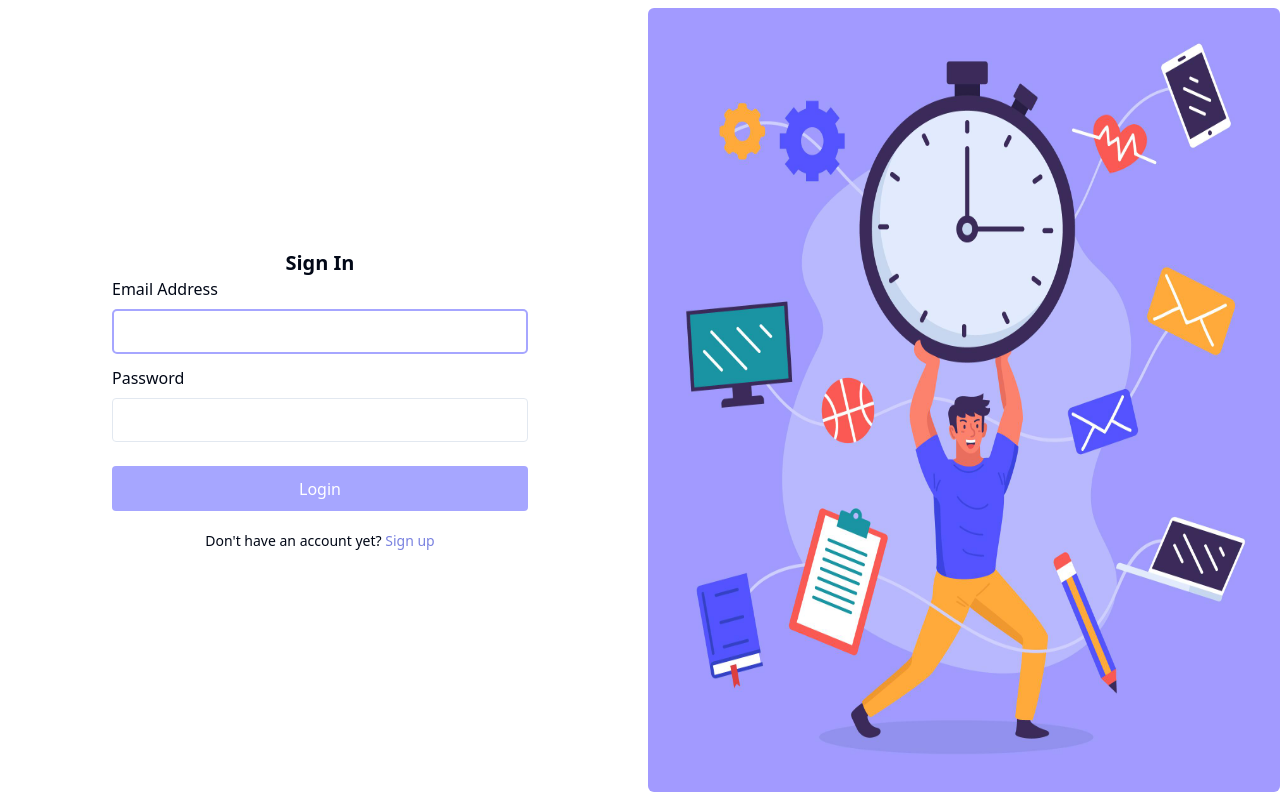
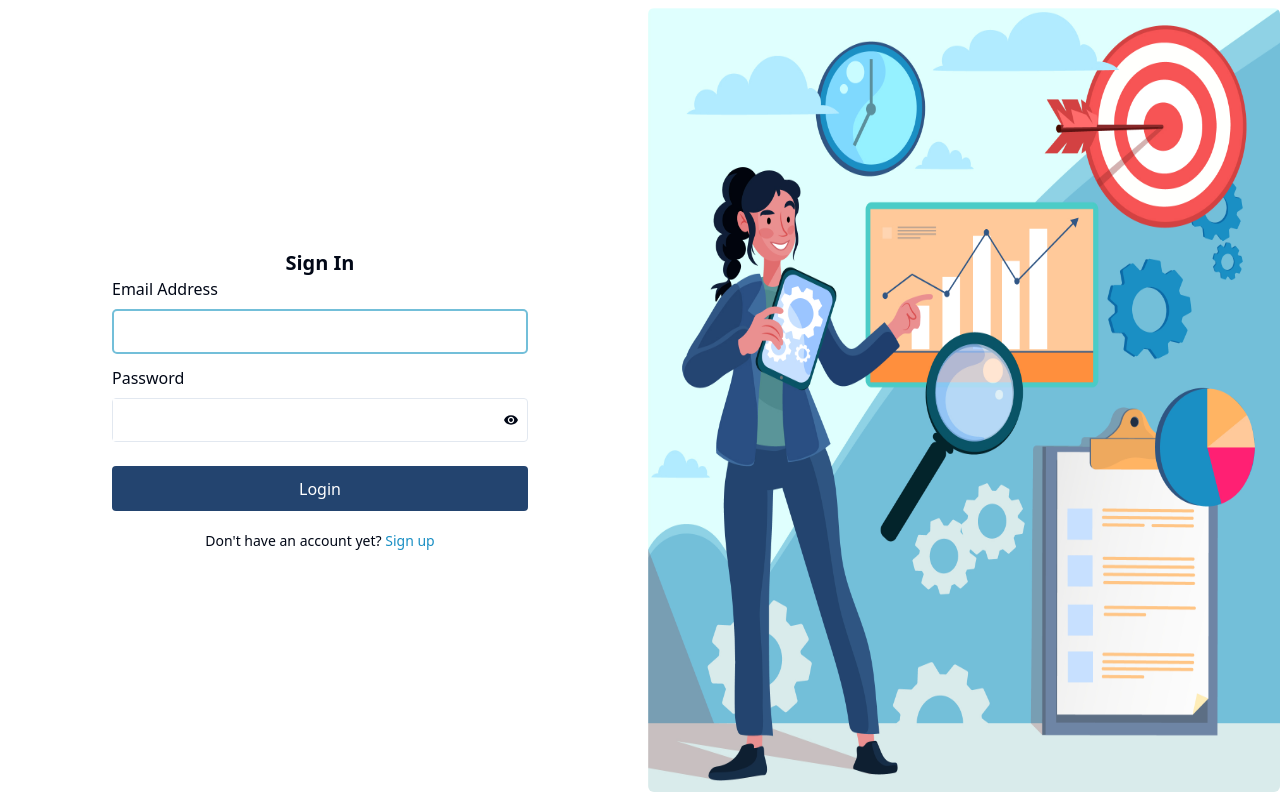
Before and after one commit to 0z-cryptik/projectPlanner-frontend, a React (Vite) app: page /login in a window 1280 px wide. Built offline with nearby package versions, Linux system fonts and the light colour scheme.

Commit message:
progress

```diff
--- a/src/components/login/loginForm.jsx
+++ b/src/components/login/loginForm.jsx
@@ -2,22 +2,18 @@ import { useState } from "react";
 import { useList } from "../../hooks/stateProvider";
 import { useNavigate } from "react-router";
 import { LoginError } from "../errorPages/loginError";
+import { PasswordField } from "./passwordField";
 
 export const LoginForm = () => {
   const [email, setEmail] = useState("");
-  const [password, setPassword] = useState("");
   const [error, setError] = useState(false);
-  const { setUser, setProjects, setLoggingInUser } =
-    useList();
+
+  const { setUser, setProjects, setLoggingInUser } = useList();
 
   const navigate = useNavigate();
 
   const emailChangeHandler = (e) => {
     setEmail(e.target.value);
-  };
-
-  const passwordChangeHandler = (e) => {
-    setPassword(e.target.value);
   };
 
   const submitHandler = async (e) => {
@@ -57,7 +53,9 @@ export const LoginForm = () => {
 
   return (
     <main className="lg:h-screen lg:w-1/2 flex flex-col items-center justify-center py-2 my-auto order-2 lg:order-1">
-      <h1 className="text-4xl max-lg:w-[60%] lg:text-xl font-semibold lg:font-bold">Sign In</h1>
+      <h1 className="text-4xl max-lg:w-[60%] lg:text-xl font-semibold lg:font-bold">
+        Sign In
+      </h1>
       <form
         className="flex flex-col w-[65%] max-lg:mt-[2.5rem]"
         onSubmit={submitHandler}>
@@ -67,7 +65,7 @@ export const LoginForm = () => {
           Email Address
         </label>
         <input
-          className="border mb-3 rounded h-[2.8rem] px-2 text-sm outline-[#f7c2dc] lg:outline-[#a6a6ff]"
+          className="border mb-3 rounded h-[2.8rem] px-2 text-sm outline-[#f7c2dc] lg:outline-[#73bfd9]"
           name="email"
           type="email"
           value={email}
@@ -80,16 +78,9 @@ export const LoginForm = () => {
           htmlFor="password">
           Password
         </label>
-        <input
-          className="border mb-6 rounded h-[2.8rem] px-2 text-sm outline-[#f7c2dc] lg:outline-[#a6a6ff]"
-          name="password"
-          type="password"
-          value={password}
-          onChange={passwordChangeHandler}
-          required
-        />
+        <PasswordField />
         <button
-          className="bg-[#df5569] lg:bg-[#a6a6ff] lg:hover:bg-[#b8b8fe] text-white hover:text-black h-[2.8rem] rounded"
+          className="bg-[#df5569] lg:hover:bg-[#73bfd9] lg:bg-[#23446f] text-white h-[2.8rem] rounded"
           id="submit"
           type="submit"
           value="submit">
@@ -102,7 +93,7 @@ export const LoginForm = () => {
           onClick={() => {
             navigate("/signup");
           }}
-          className="text-[#df5569] lg:text-[#7a82e0]">
+          className="text-[#df5569] lg:text-[#1a8fc4]">
           Sign up
         </button>
       </p>
--- a/src/components/login/loginPage.jsx
+++ b/src/components/login/loginPage.jsx
@@ -1,7 +1,7 @@
 import { LoginForm } from "./loginForm";
 import { LoggingInUser } from "../loaders/loggingInUser";
 import { useList } from "@/src/hooks/stateProvider";
-import Pic from "@/src/assets/4888301.jpg";
+import Pic from "@/src/assets/6376174.jpg";
 import PhonePic from "@/src/assets/6262501.jpg";
 
 export const LoginPage = () => {
--- /dev/null
+++ b/src/components/login/passwordField.jsx
@@ -0,0 +1,45 @@
+import { useState } from "react";
+import { IoMdEye, IoMdEyeOff } from "react-icons/io";
+
+export const PasswordField = () => {
+  const [password, setPassword] = useState("");
+  const [showPassword, setShowPassword] = useState(false);
+
+  const passwordChangeHandler = (e) => {
+    setPassword(e.target.value);
+  };
+
+  const showPasswordHandler = () => {
+    setShowPassword(!showPassword);
+  };
+
+  return (
+    <div className="flex flex-row border h-[2.8rem] mb-6 rounded active:outline">
+      <input
+        className="h-full px-2 text-sm flex-grow outline-none"
+        name="password"
+        type="password"
+        value={password}
+        onChange={passwordChangeHandler}
+        required
+      />
+      {showPassword ? (
+        <button
+          onClick={() => {
+            setShowPassword(!showPassword);
+          }}
+          className="px-2">
+          <IoMdEyeOff />
+        </button>
+      ) : (
+        <button
+          onClick={() => {
+            setShowPassword(!showPassword);
+          }}
+          className="px-2">
+          <IoMdEye />
+        </button>
+      )}
+    </div>
+  );
+};
```
Also changed, not shown: src/assets/6376174.jpg (added).
